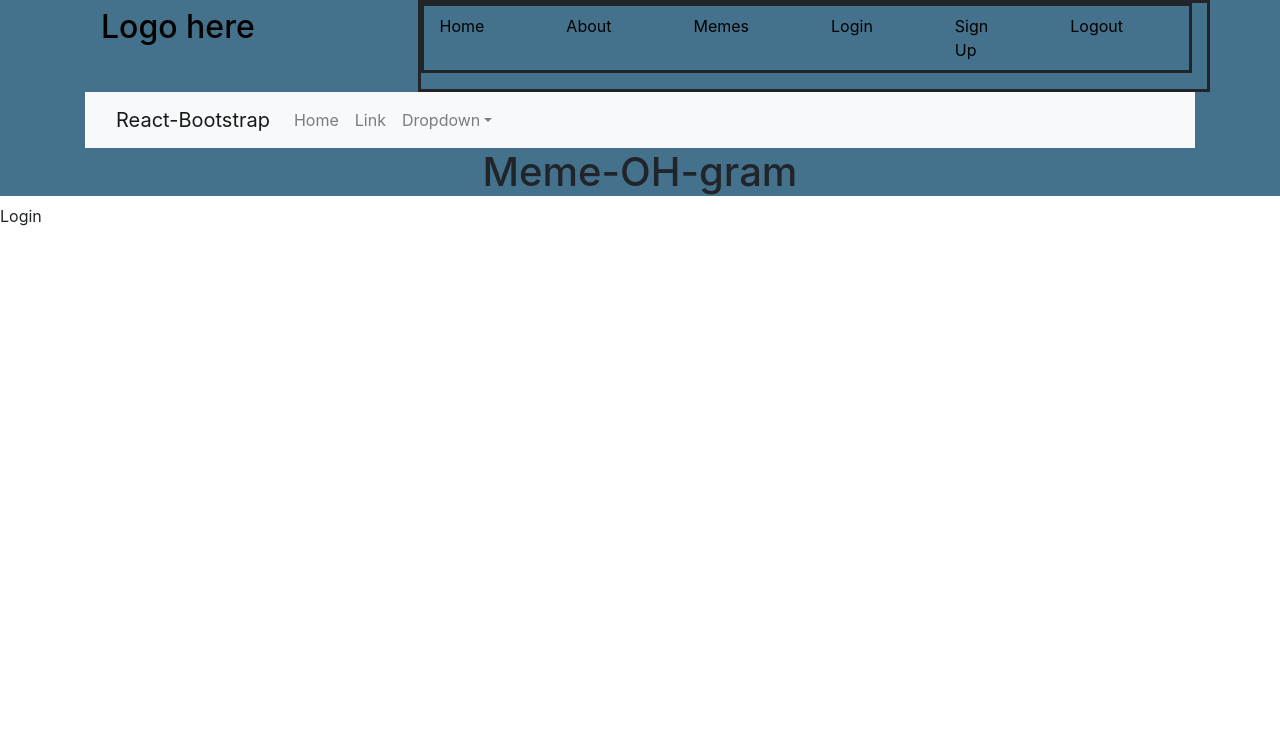
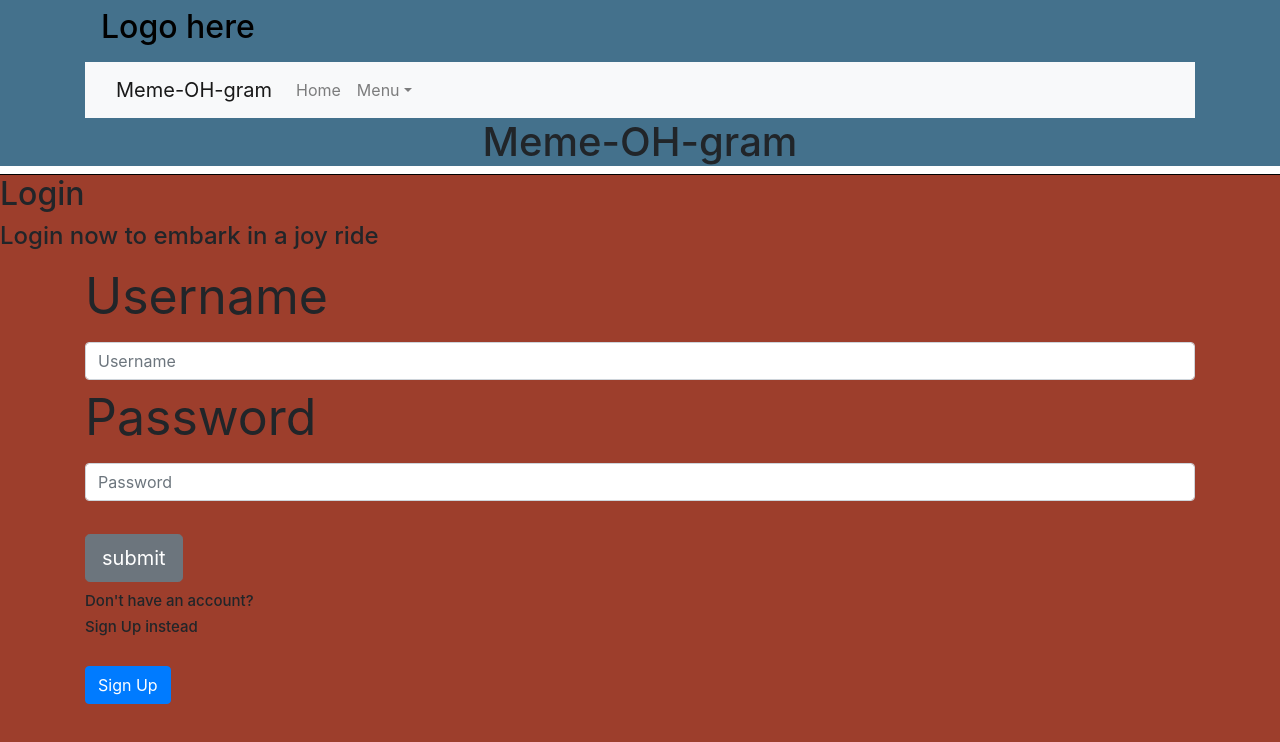
Before and after one commit to kimberlyamaya/MEME-OH-GRAM_2.0, a React (Create React App) app in the folder client/: page /loginForm in a window 1280 px wide. Shown: the top 742 px of the page. Built offline with nearby package versions, Linux system fonts and the light colour scheme.

Commit message:
worked on login and  signup page

```diff
--- a/client/src/App.css
+++ b/client/src/App.css
@@ -31,13 +31,15 @@ ul{
 .bigNavbar{
   background-color: rgb(68, 113, 140);
 }
-
+h3{
+  font-size: 0.3em;
+}
 .hamburger{
   margin: auto;
   /* display: none; */
   cursor: pointer;
 }
-.signupForm{
+.loginForm, .signupForm{
 border-top: 1px solid black;
 width: 100%;
 /* padding-left: 100px; */
@@ -81,7 +83,7 @@ background-size: cover;
   ul{
   list-style-type: none;
   }
-  a{
+  .a{
     color: black;
     visibility: hidden;
   }
--- a/client/src/components/LoginForm/LoginForm.js
+++ b/client/src/components/LoginForm/LoginForm.js
@@ -2,7 +2,40 @@ import React from 'react'
 
 function Login() {
   return (
-    <div>Login</div>
+    <div>
+       <>
+    <div className='loginForm'>
+
+      <h2>Login</h2>
+      <h4>Login now to embark in a joy ride  </h4>
+      <div className='container'>
+        <div>
+          <form >
+            <div className="form-group">
+            <label htmlForm="formGroupExampleInput">Username</label>
+              <input type="text" class="form-control" id="formGroupExampleInput" placeholder="Username"/>
+              {/* <label htmlFor="exampleInputusername">Username</label>
+              <input type="username" className="form-control" id="exampleInputEmail1" aria-describedby="usernamelHelp" placeholder="Username" /> */}
+              <div className="form-group">
+                <label htmlForm="exampleInputPassword1">Password</label>
+                <input type="password" className="form-control" id="exampleInputPassword1" placeholder="Password" />
+              </div>
+              <button type="submit" className="btn btn-secondary btn-lg">submit</button>
+              <h3>Don't have an account?</h3>
+              <h3>Sign Up instead</h3>
+
+              <a href="./SignupForm" class="btn btn-primary stretched-link">Sign Up</a>
+              {/* <button href="#SignupForm" type="submit" className="btn btn-secondary btn-lg">Sing Up</button> */}
+
+              {/* <Button href="#">Link</Button> <Button type="submit">Button</Button>{' '} */}
+            </div>
+          </form>
+        </div >
+      </div>
+    </div>
+
+    </>
+    </div>
   )
 }
 
--- a/client/src/components/Navbar/Navbar.js
+++ b/client/src/components/Navbar/Navbar.js
@@ -3,26 +3,26 @@ import React from 'react'
 // import 'react-bootstrap'
  import { Container, NavDropdown, Nav, Navbar, NavLink } from 'react-bootstrap';
 
-const styles = {
-    inline: {
-        display: "flex",
-        justifyContent: "right",
-        border: "solid, ",
-        fontDecoration: "none"
-    },
-    space: {
-        marginRight: "50px",
+// const styles = {
+//     inline: {
+//         display: "flex",
+//         justifyContent: "right",
+//         border: "solid, ",
+//         fontDecoration: "none"
+//     },
+//     space: {
+//         marginRight: "50px",
 
-    },
-    bGackcolor:{
-        backGroundColor:"red"
-    },
-    title:{
-        justifyContent:"center"
-    },
-    header:{backgroundColor:"lightgreen"
-    }
-}
+//     },
+//     bGackcolor:{
+//         backGroundColor:"red"
+//     },
+//     title:{
+//         justifyContent:"center"
+//     },
+//     header:{backgroundColor:"lightgreen"
+//     }
+// }
 
 
 
@@ -46,7 +46,7 @@ function NavbarMain() {
      </h2>
     </div>
 
-    <nav className="col-sm nav" style={styles.inline}>
+    {/* <nav className="col-sm nav" style={styles.inline}>
     <ul style={styles.inline}>
         <li style={styles.space}>
         <NavLink to="/home" onClick={() => handleClick()}>
@@ -78,20 +78,20 @@ function NavbarMain() {
         </NavLink>
         </li>
     </ul>
-   </nav>
+   </nav> */}
      </div>
  <Navbar bg="light" expand="lg">
   <Container>
-    <Navbar.Brand href="#home">React-Bootstrap</Navbar.Brand>
+    <Navbar.Brand href="#home">Meme-OH-gram</Navbar.Brand>
     <Navbar.Toggle aria-controls="basic-navbar-nav" />
     <Navbar.Collapse id="basic-navbar-nav">
       <Nav className="me-auto">
-        <Nav.Link href="#home">Home</Nav.Link>
-        <Nav.Link href="#link">Link</Nav.Link>
-        <NavDropdown title="Dropdown" id="basic-nav-dropdown">
-          <NavDropdown.Item href="#action/3.1">Action</NavDropdown.Item>
-          <NavDropdown.Item href="#action/3.2">Another action</NavDropdown.Item>
-          <NavDropdown.Item href="#action/3.3">Something</NavDropdown.Item>
+        <Nav.Link href="./Home">Home</Nav.Link>
+        {/* <Nav.Link href="#link">Link</Nav.Link> */}
+        <NavDropdown title="Menu" id="basic-nav-dropdown">
+          <NavDropdown.Item href="./LoginForm">Login</NavDropdown.Item>
+          <NavDropdown.Item href="./SignupForm">Sign Up</NavDropdown.Item>
+          <NavDropdown.Item href="#action/3.3">Logout</NavDropdown.Item>
           <NavDropdown.Divider />
           <NavDropdown.Item href="#action/3.4">Separated link</NavDropdown.Item>
         </NavDropdown>
--- a/client/src/components/SignupForm/Signup.js
+++ b/client/src/components/SignupForm/Signup.js
@@ -1,12 +1,12 @@
 import React from 'react'
-import "bootstrap-react"
+import {Button} from "bootstrap-react"
 // import Navbar from '../Navbar/Navbar'
-const styles = {
-  width: {
-    with: "50%"
-  }
+// const styles = {
+//   width: {
+//     with: "50%"
+//   }
 
-}
+// }
 function Signup() {
   return (
     <>
@@ -18,13 +18,20 @@ function Signup() {
         <div>
           <form >
             <div className="form-group">
-              <label htmlFor="exampleInputEmail1">Username</label>
-              <input type="email" className="form-control" id="exampleInputEmail1" aria-describedby="emailHelp" placeholder="Username" />
-              <div className="form-group">
-                <label htmlFor="exampleInputPassword1">Password</label>
+            <label htmlForm="formGroupExampleInput">Username</label>
+            <input type="text" class="form-control" placeholder="Username"/>
+              <div className="form-group ">
+              <label htmlFor="exampleInputEmail1">Email address</label>
+              <input type="email" className="form-control" id="exampleInputEmail1" aria-describedby="emailHelp" placeholder="Enter email"/>
+              <label htmlFor="exampleInputPassword1">Password</label>
                 <input type="password" className="form-control" id="exampleInputPassword1" placeholder="Password" />
               </div>
               <button type="submit" className="btn btn-secondary btn-lg">submit</button>
+              <h3>Have an account?</h3>
+              <h3>Login instead</h3>
+              <a href="./LoginForm" className="btn btn-primary stretched-link">Login</a>
+              {/* <button href="./LoginForm" type="submit" className="btn btn-secondary btn-lg">Login</button> */}
+              {/* <Button href="#">Link</Button>  */}
             </div>
           </form>
         </div >
```
